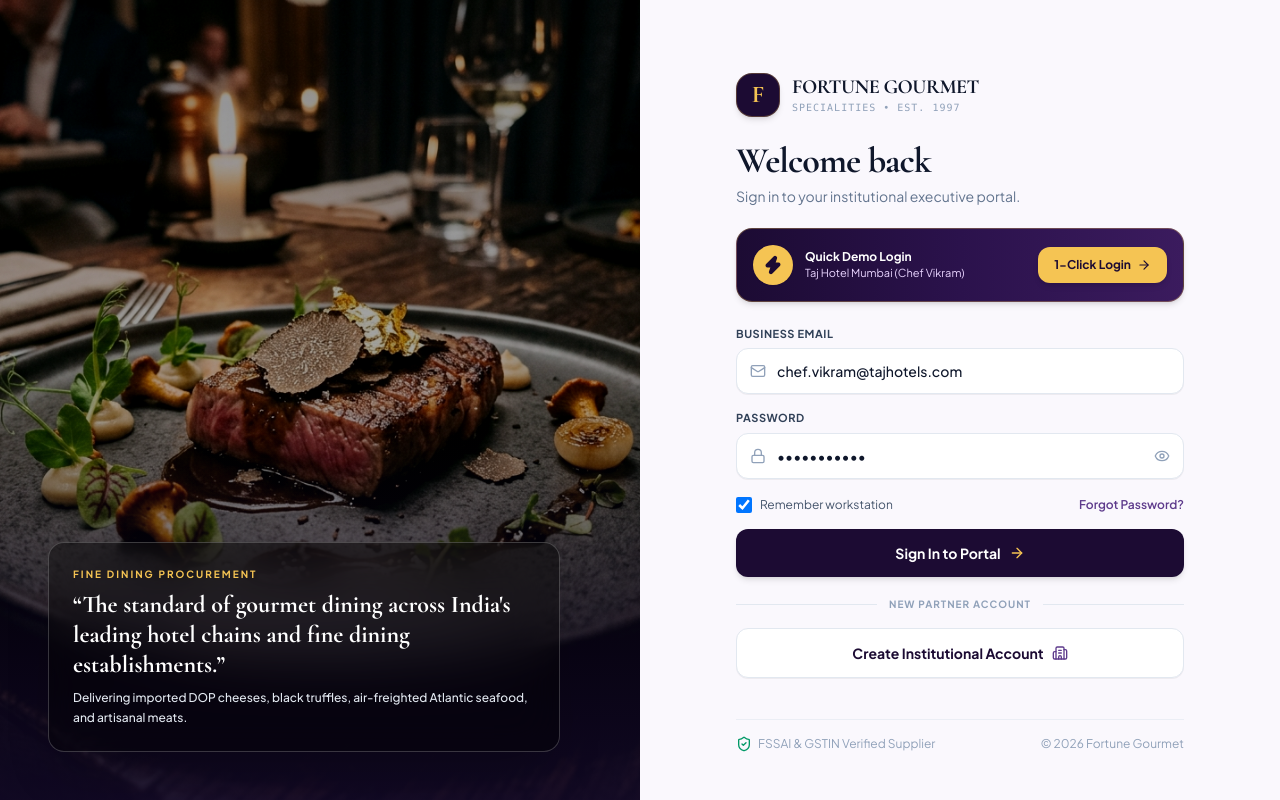
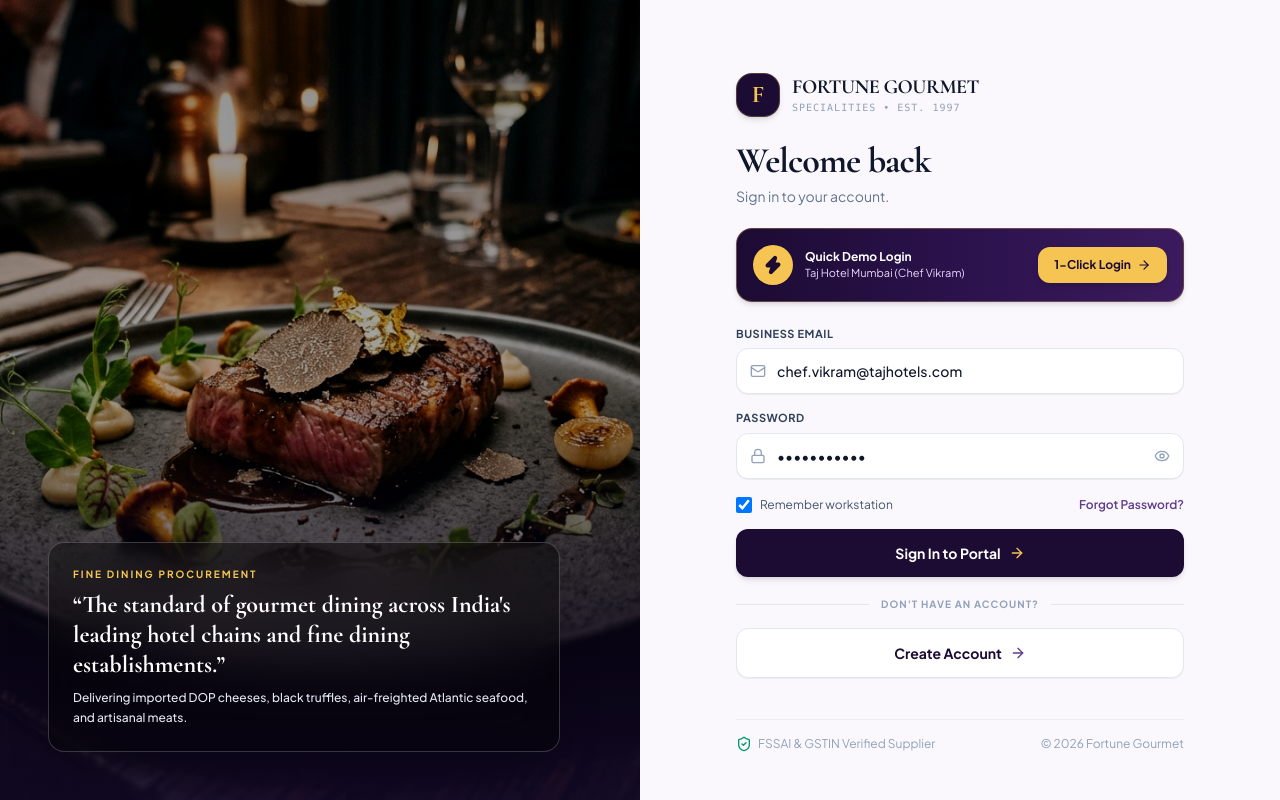
Before and after one commit to Jividha-Jain/fortune, a Next.js app: page / in a window 1280 px wide. Built offline with nearby package versions, Linux system fonts and the light colour scheme.

Commit message:
Update button text to clean wording Create Account and simplify sign in subtitles

```diff
--- a/src/components/ScreenSignIn.tsx
+++ b/src/components/ScreenSignIn.tsx
@@ -101,7 +101,7 @@ export default function ScreenSignIn({ onNavigateRegister, onSuccessSignIn }: Sc
               Welcome back
             </h2>
             <p className="text-slate-500 text-sm leading-relaxed">
-              Sign in to your institutional executive portal.
+              Sign in to your account.
             </p>
           </div>
 
@@ -222,18 +222,18 @@ export default function ScreenSignIn({ onNavigateRegister, onSuccessSignIn }: Sc
               <div className="w-full border-t border-slate-200" />
             </div>
             <div className="relative flex justify-center text-[10px] uppercase font-bold tracking-widest text-slate-400">
-              <span className="bg-[#FAF8FD] px-3">New Partner Account</span>
+              <span className="bg-[#FAF8FD] px-3">Don&apos;t have an account?</span>
             </div>
           </div>
 
-          {/* Create Partner Account Action */}
+          {/* Create Account Action */}
           <button
             type="button"
             onClick={onNavigateRegister}
             className="w-full py-3.5 px-6 rounded-xl bg-white hover:bg-slate-50 border border-slate-200 text-[#1C0B33] font-bold text-sm flex items-center justify-center gap-2 transition-all shadow-2xs cursor-pointer"
           >
-            <span>Create Institutional Account</span>
-            <Building2 className="w-4 h-4 text-[#5E3B8C]" />
+            <span>Create Account</span>
+            <ArrowRight className="w-4 h-4 text-[#5E3B8C]" />
           </button>
         </div>
 
```
